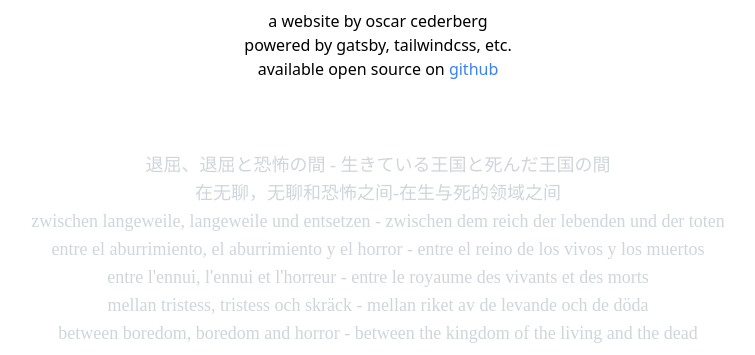
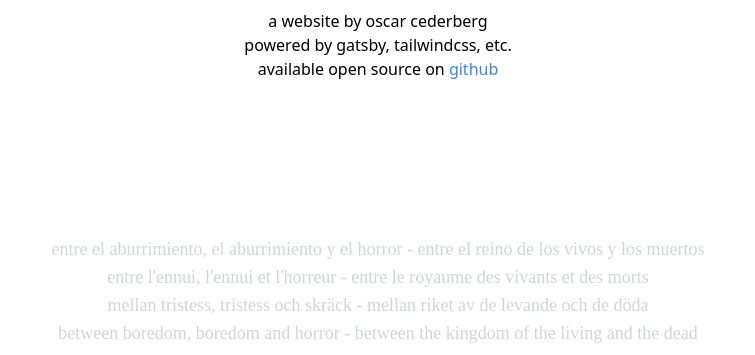
Before and after one commit to oscarcederberg/cederberg-xyz-gatsby, a Gatsby site: page /about in a window 1280 px wide. Shown: the part 445-800 px from the top of the page, without its empty margins (262-1017 px from the left). Built offline with nearby package versions, Linux system fonts and the light colour scheme; Gatsby itself is replaced by a stand-in of ours.

Commit message:
Update lyrics

```diff
--- a/src/pages/404.tsx
+++ b/src/pages/404.tsx
@@ -6,15 +6,9 @@ const lyrics=[
   '\n',
   'en generation förlorad i rymden, utan tid kvar att börja om',
   '\n',
-  'une génération perdue dans l\'espace, sans plus de temps pour recommencer',
+  'une génération perdue dans l\'espace, sans le temps pour recommencer',
   '\n',
   'una generación perdida en el espacio, sin tiempo para empezar de nuevo',
-  '\n',
-  'eine im weltraum verlorene generation, die keine zeit mehr hat, neu anzufangen',
-  '\n',
-  '一代人迷失在太空中，没有时间重新开始',
-  '\n',
-  '宇宙で失われた世代、再開する時間がない'
 ];
 
 const NotFoundPage = () => {
--- a/src/pages/about.tsx
+++ b/src/pages/about.tsx
@@ -9,12 +9,6 @@ const lyrics=[
   'entre l\'ennui, l\'ennui et l\'horreur - entre le royaume des vivants et des morts',
   '\n',
   'entre el aburrimiento, el aburrimiento y el horror - entre el reino de los vivos y los muertos',
-  '\n',
-  'zwischen langeweile, langeweile und entsetzen - zwischen dem reich der lebenden und der toten',
-  '\n',
-  '在无聊，无聊和恐怖之间-在生与死的领域之间',
-  '\n',
-  '退屈、退屈と恐怖の間 - 生きている王国と死んだ王国の間'
 ];
 
 const AboutPage = () => {
```
